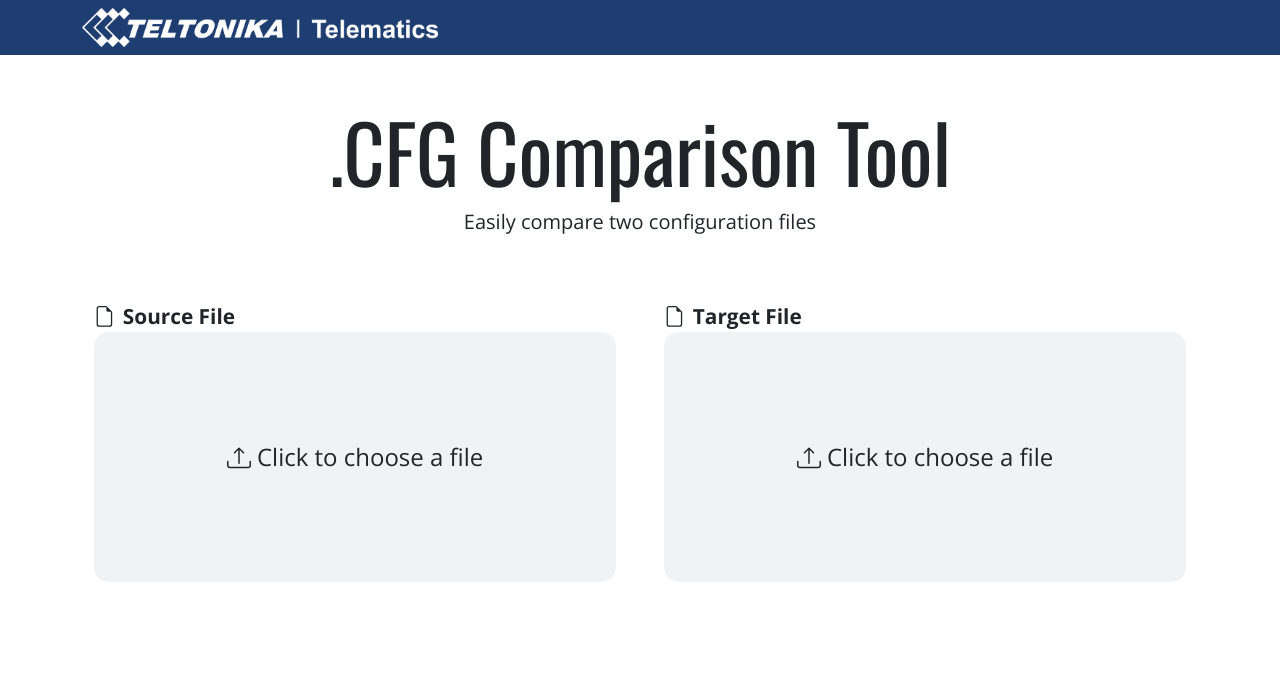
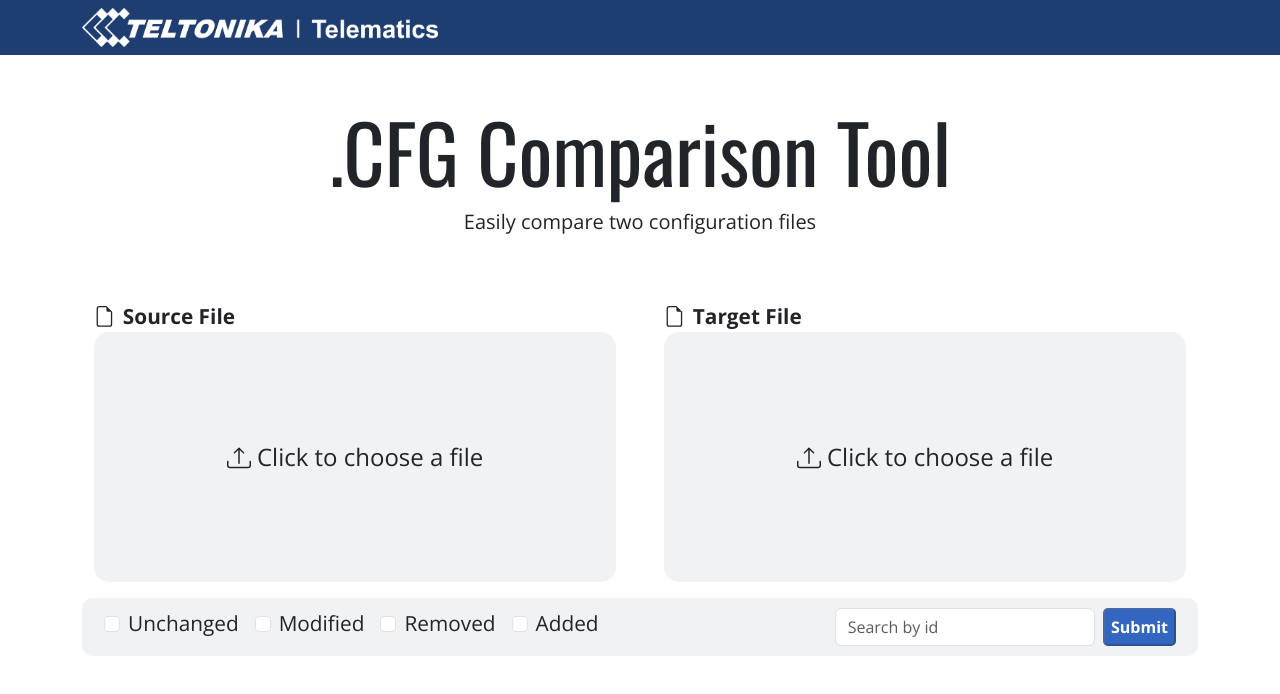
Before and after one commit to astijusar/Praktikos-uzduotys, a React (Vite) app in the folder Exercises/src/Part3/: page / in a window 1280 px wide. Shown: the top 694 px of the page. Built offline with nearby package versions, Linux system fonts and the light colour scheme.

Commit message:
Add file information card

```diff
--- a/Exercises/src/Part3/package.json
+++ b/Exercises/src/Part3/package.json
@@ -15,7 +15,8 @@
     "bootstrap": "^5.3.0",
     "react": "^18.2.0",
     "react-bootstrap-icons": "^1.10.3",
-    "react-dom": "^18.2.0"
+    "react-dom": "^18.2.0",
+    "react-spinners": "^0.13.8"
   },
   "devDependencies": {
     "@types/react": "^18.2.15",
--- a/Exercises/src/Part3/src/App.jsx
+++ b/Exercises/src/Part3/src/App.jsx
@@ -1,11 +1,16 @@
-import { useState } from "react";
+import { useEffect, useState } from "react";
 import axios from "axios";
 import FileUploadInput from "./components/FileUploadInput";
 import Navbar from "./components/navbar";
 import "./css/App.css";
 import FilterBar from "./components/FilterBar";
+import FileInformationCard from "./components/FileInformationCard";
+import { BarLoader } from "react-spinners";
 
 export default function App() {
+  const [isError, setIsError] = useState(false);
+  const [isLoading, setIsLoading] = useState(false);
+  const [isActiveSubmitButton, setIsActiveSubmitButton] = useState(false);
   const [sourceFileData, setSourceFileData] = useState(null);
   const [targetFileData, setTargetFileData] = useState(null);
   const [comparisonResult, setComparisonResult] = useState(null);
@@ -26,10 +31,9 @@ export default function App() {
     formData.append("sourceFile", selectedFiles.sourceFile);
     formData.append("targetFile", selectedFiles.targetFile);
 
-    const params = {
-      ID: search,
-      ResultStatus: filters,
-    };
+    setIsError(false);
+    setIsLoading(true);
+    setIsActiveSubmitButton(false);
 
     await axios
       .post(import.meta.env.VITE_API_URL + "/api/FileComparison", formData, {
@@ -46,14 +50,22 @@ export default function App() {
         setSourceFileData(response.data.sourceFile);
         setTargetFileData(response.data.targetFile);
         setComparisonResult(response.data.comparisonResult);
+
       })
       .catch((error) => {
         console.log(error);
+        setIsError(true);
       });
+
+      setIsLoading(false);
+      setIsActiveSubmitButton(true);
   }
 
-  const showFilterBar =
-    selectedFiles.sourceFile !== null && selectedFiles.targetFile !== null;
+  useEffect(() => {
+    if (selectedFiles.sourceFile && selectedFiles.targetFile) {
+      setIsActiveSubmitButton(true);
+    }
+  }, [selectedFiles])
 
   return (
     <div>
@@ -73,23 +85,56 @@ export default function App() {
         </div>
         <div className="row d-flex justify-content-center mt-5">
           <div className="col-lg-6">
+            {comparisonResult === null ? (
               <FileUploadInput
                 fileInputName="sourceFile"
                 onFileSelect={handleFileSelect}
                 label="Source File"
               />
+            ) : (
+              <FileInformationCard
+                file={sourceFileData}
+                label="Source File: "
+              />
+            )}
           </div>
           <div className="col-lg-6 mt-3 mt-lg-0">
+            {comparisonResult === null ? (
               <FileUploadInput
                 fileInputName="targetFile"
                 onFileSelect={handleFileSelect}
                 label="Target File"
               />
+            ) : (
+              <FileInformationCard
+                file={targetFileData}
+                label="Target File: "
+              />
+            )}
           </div>
         </div>
+        {isError && (
+          <div className="alert alert-danger mt-3" role="alert">
+            Something went wrong. Please try again later!
+          </div>
+        )}
+        {isLoading && (
+          <div className="row mt-3">
+            <div className="col-12">
+              <BarLoader
+                loading={isLoading}
+                className="w-100"
+                color="#1e3d71"
+              />
+            </div>
+          </div>
+        )}
         <div className="row d-flex justify-content-center mt-3">
           <div className="col-12">
-            {showFilterBar && <FilterBar onSubmit={handleSubmit} />}
+            <FilterBar
+              onSubmit={handleSubmit}
+              isActiveSubmitButton={isActiveSubmitButton}
+            />
           </div>
         </div>
       </div>
--- /dev/null
+++ b/Exercises/src/Part3/src/components/FileInformationCard.jsx
@@ -0,0 +1,26 @@
+import "./css/FileInformationCard.css";
+
+export default function FileInformationCard({ file, label }) {
+    const fileInformation = file.metadata.map((item) => {
+        const [key, value] = item.split(":");
+        return { id: key.trim(), value: value.trim()};
+    });
+
+    return (
+    <div className="container">
+      <div className="card">
+        <div
+          className="card-header"
+          style={{ backgroundColor: "#1e3d71", color: "white" }}
+        >
+          {label} <span className="fw-bolder">{file.fileName}</span>
+        </div>
+        <div className="card-body">
+          {fileInformation.map((item) =>
+            <p key={item.id}><span className="fw-bolder">{item.id}: </span>{item.value}</p>
+          )}
+        </div>
+      </div>
+    </div>
+  );
+}
--- a/Exercises/src/Part3/src/components/FilterBar.jsx
+++ b/Exercises/src/Part3/src/components/FilterBar.jsx
@@ -1,7 +1,7 @@
 import { useState } from "react";
 import "./css/FilterBar.css";
 
-export default function FilterBar({ onSubmit }) {
+export default function FilterBar({ onSubmit, isActiveSubmitButton }) {
   const [searchValue, setSearchValue] = useState('');
   const [filters, setFilters] = useState({
     unchanged: false,
@@ -97,6 +97,7 @@ export default function FilterBar({ onSubmit }) {
             type="button"
             className="filter-bar-btn"
             onClick={handleSubmit}
+            disabled={!isActiveSubmitButton}
           >
             Submit
           </button>
--- /dev/null
+++ b/Exercises/src/Part3/src/components/css/FileInformationCard.css
@@ -0,0 +1,14 @@
+.card-body {
+    font-size: 1.2em;
+    line-height: 0.8em;
+}
+
+.card-header {
+    font-size: 1.3em;
+    background-color: #1e3d71;
+    color: white;
+}
+
+.file-name {
+    font-weight: 700;
+}
--- a/Exercises/src/Part3/src/components/css/FilterBar.css
+++ b/Exercises/src/Part3/src/components/css/FilterBar.css
@@ -11,3 +11,10 @@
     border-radius: 5px;
     font-weight: 700;
 }
+
+.filter-bar-btn:disabled {
+    background-color: #3266c0;
+    color: white;
+    border-radius: 5px;
+    font-weight: 700;
+}
```
Also changed, not shown: Exercises/src/Part3/.eslintrc.cjs, 1 other file (tests, documents, lock files or other folders). Lines whose indentation alone changed are shown as unchanged.
